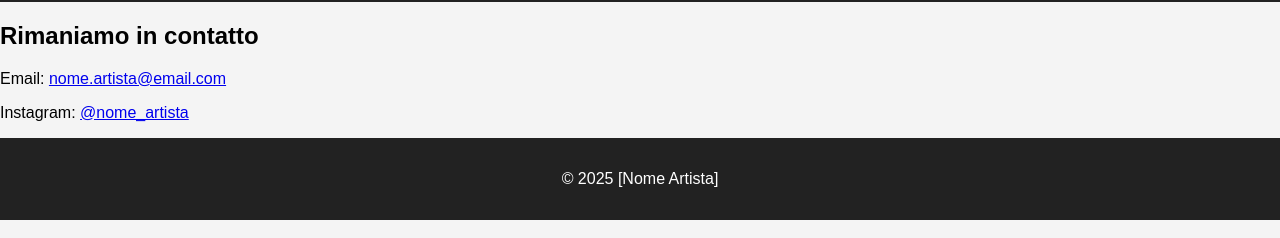
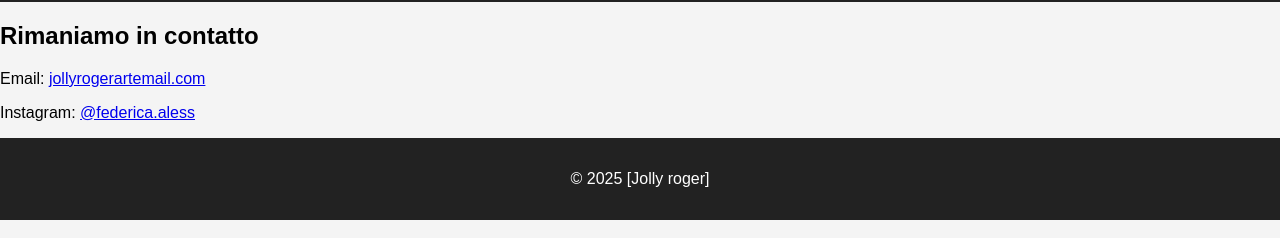
Before and after one commit to federicaalessandrinifede25fa-sketch/JOLLYROGER, a plain HTML site: page contatti.html in a window 1280 px wide. Shown: the part 160-398 px from the top of the page. Drawn offline with Linux system fonts and the light colour scheme.

Commit message:
Update contatti.html

```diff
--- a/contatti.html
+++ b/contatti.html
@@ -2,7 +2,7 @@
 <html lang="it">
 <head>
   <meta charset="UTF-8">
-  <title>Contatti - [Nome Artista]</title>
+  <title>Contatti - [Jolly Roger]</title>
   <link rel="stylesheet" href="style.css">
 </head>
 <body>
@@ -18,12 +18,12 @@
 
   <main>
     <h2>Rimaniamo in contatto</h2>
-    <p>Email: <a href="mailto:nome.artista@email.com">nome.artista@email.com</a></p>
-    <p>Instagram: <a href="https://instagram.com/nome_artista" target="_blank">@nome_artista</a></p>
+    <p>Email: <a href="mailto:jollyrogerartemail.com">jollyrogerartemail.com</a></p>
+    <p>Instagram: <a href="https://www.instagram.com/federica.aless?igsh=MWR4aGpsNnB3aTBlaA== target="_blank">@federica.aless</a></p>
   </main>
 
   <footer>
-    <p>© 2025 [Nome Artista]</p>
+    <p>© 2025 [Jolly roger]</p>
   </footer>
 </body>
 </html>
```
